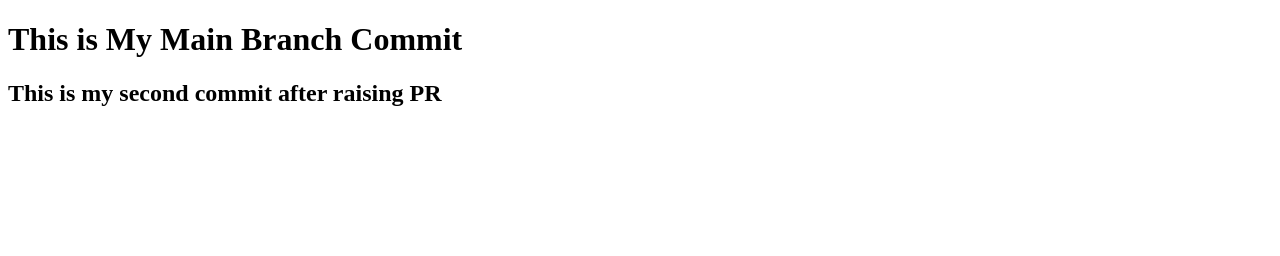
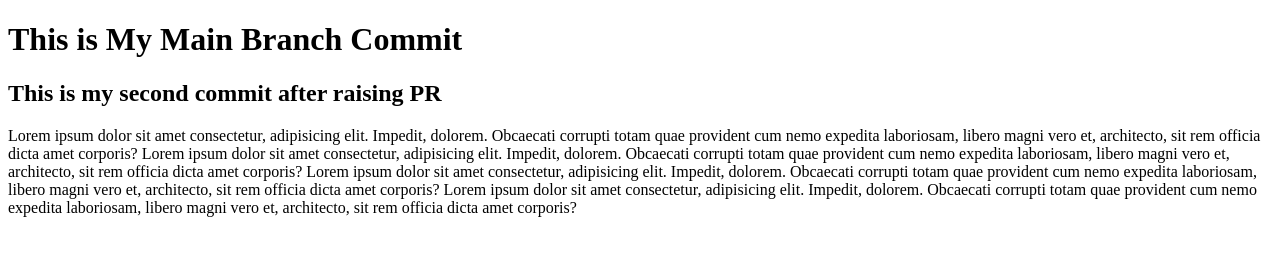
Before and after one commit to akhshyganesh/emc, a plain HTML site: page index.html in a window 1280 px wide. Drawn offline with Linux system fonts and the light colour scheme.

Commit message:
Adding Lorem to Paragraph tag

```diff
--- a/index.html
+++ b/index.html
@@ -8,5 +8,22 @@
 <body>
     <h1>This is My Main Branch Commit</h1>
     <h2>This is my second commit after raising PR</h2>
+    <p>Lorem ipsum dolor sit amet consectetur, adipisicing elit.
+        Impedit, dolorem. Obcaecati corrupti
+        totam quae provident cum nemo expedita laboriosam,
+        libero magni vero et, architecto, sit rem officia dicta amet corporis?
+        Lorem ipsum dolor sit amet consectetur, adipisicing elit.
+        Impedit, dolorem. Obcaecati corrupti
+        totam quae provident cum nemo expedita laboriosam,
+        libero magni vero et, architecto, sit rem officia dicta amet corporis?
+        Lorem ipsum dolor sit amet consectetur, adipisicing elit.
+        Impedit, dolorem. Obcaecati corrupti
+        totam quae provident cum nemo expedita laboriosam,
+        libero magni vero et, architecto, sit rem officia dicta amet corporis?
+        Lorem ipsum dolor sit amet consectetur, adipisicing elit.
+        Impedit, dolorem. Obcaecati corrupti
+        totam quae provident cum nemo expedita laboriosam,
+        libero magni vero et, architecto, sit rem officia dicta amet corporis?
+    </p>
 </body>
 </html>
```
